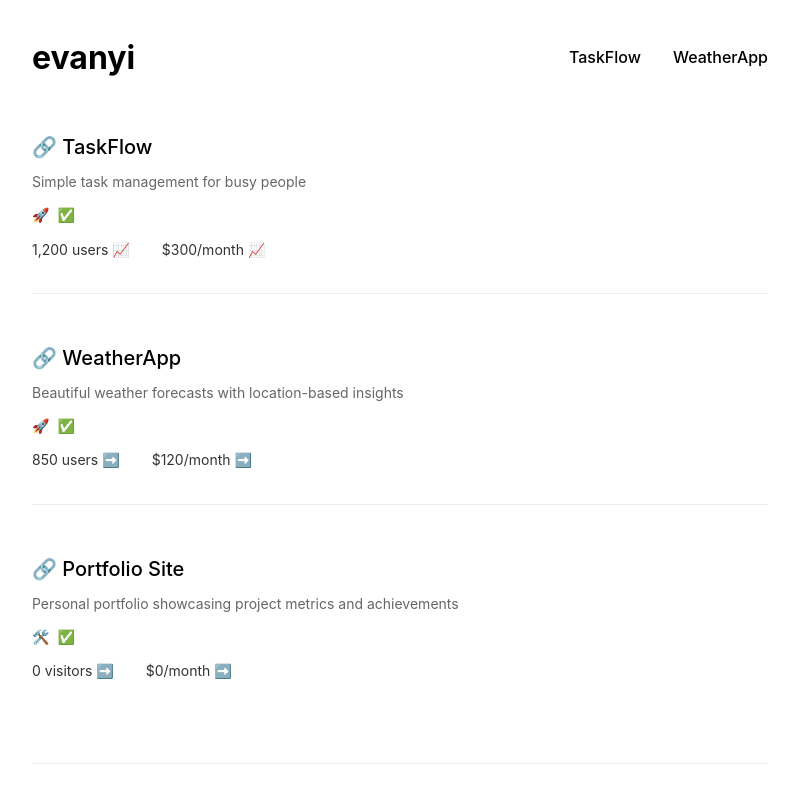
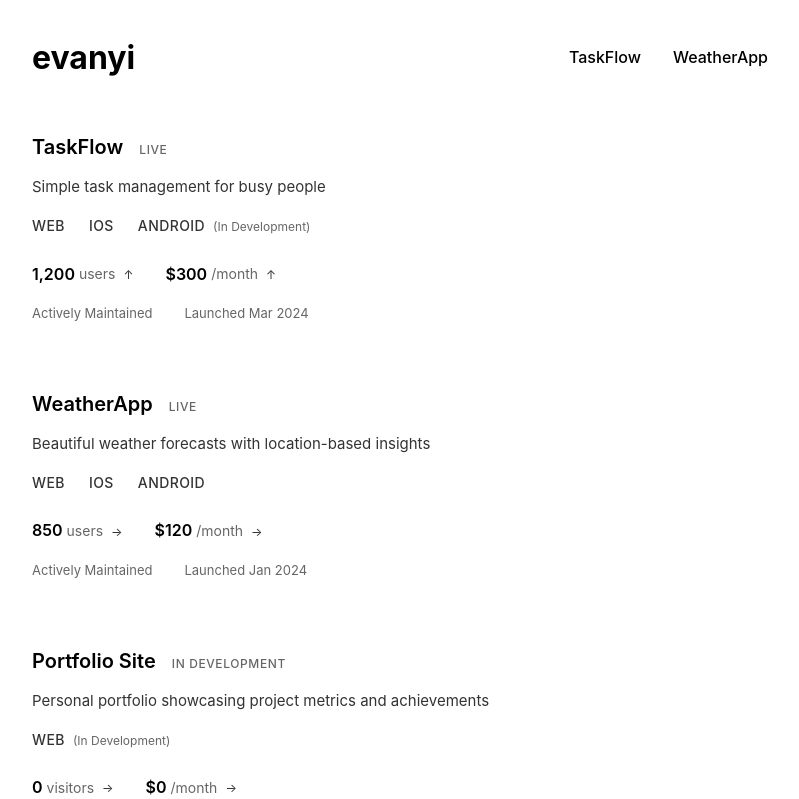
Before and after one commit to ideook/portfolio, a React (Vite) app: page / in a window 1280 px wide. Shown: the top 799 px of the page, without its empty margins (240-1039 px from the left). Built offline with nearby package versions, Linux system fonts and the light colour scheme.

Commit message:
Enhance ProjectItem component with improved status and management labels, update project data structure to include platforms, and add new git commands to settings.local.json.

```diff
--- a/src/components/ProjectItem.jsx
+++ b/src/components/ProjectItem.jsx
@@ -1,49 +1,101 @@
 import styles from '../styles/components/ProjectItem.module.css'
 
-const STATUS_ICONS = {
-  'launched': '🚀',
-  'development': '🛠️',
-  'paused': '⏸️',
-  'discontinued': '🔚'
+const STATUS_LABELS = {
+  'launched': 'Live',
+  'development': 'In Development',
+  'paused': 'Paused',
+  'discontinued': 'Discontinued'
 }
 
-const MANAGEMENT_ICONS = {
-  'active': '✅',
-  'maintenance': '⚠️',
-  'discontinued': '❌'
+const MANAGEMENT_LABELS = {
+  'active': 'Actively Maintained',
+  'maintenance': 'Maintenance Mode',
+  'discontinued': 'No Longer Maintained'
 }
 
-const TREND_ICONS = {
-  'up': '📈',
-  'down': '📉',
-  'stable': '➡️'
+const TREND_LABELS = {
+  'up': '↑',
+  'down': '↓',
+  'stable': '→'
 }
 
 function ProjectItem({ project }) {
-  const statusIcon = STATUS_ICONS[project.status] || '🔗'
-  const managementIcon = MANAGEMENT_ICONS[project.management] || '✅'
-  const userTrendIcon = TREND_ICONS[project.users.trend] || '➡️'
-  const revenueTrendIcon = TREND_ICONS[project.revenue.trend] || '➡️'
+  const managementLabel = MANAGEMENT_LABELS[project.management] || 'Active'
+  const userTrend = TREND_LABELS[project.users.trend] || ''
+  const revenueTrend = TREND_LABELS[project.revenue.trend] || ''
+
+  // Get overall project status based on platform statuses
+  const getOverallStatus = () => {
+    if (!project.platforms) return 'development'
+    const statuses = Object.values(project.platforms).map(p => p.status)
+    if (statuses.includes('launched')) return 'launched'
+    if (statuses.includes('development')) return 'development'
+    return 'paused'
+  }
+
+  const overallStatus = getOverallStatus()
+  const statusLabel = STATUS_LABELS[overallStatus] || 'Unknown'
 
   return (
     <article className={styles.projectItem}>
-      <h2 className={styles.projectName}>
-        <a href={project.url} target="_blank" rel="noopener noreferrer">
-          🔗 {project.name}
-        </a>
-      </h2>
+      <div className={styles.projectHeader}>
+        <h2 className={styles.projectName}>
+          {project.name}
+        </h2>
+        <span className={styles.projectStatus}>
+          {statusLabel}
+        </span>
+      </div>
+
       <p className={styles.projectDescription}>{project.description}</p>
-      <div className={styles.projectStatus}>
-        <span className={styles.statusIcon}>{statusIcon}</span>
-        <span className={styles.managementIcon}>{managementIcon}</span>
-      </div>
+
+      {project.platforms && (
+        <div className={styles.platformLinks}>
+          {Object.entries(project.platforms).map(([platform, data]) => (
+            <a
+              key={platform}
+              href={data.url}
+              target="_blank"
+              rel="noopener noreferrer"
+              className={styles.platformLink}
+            >
+              <span className={styles.platformName}>{platform}</span>
+              {data.status !== 'launched' && (
+                <span className={styles.platformStatus}>({STATUS_LABELS[data.status]})</span>
+              )}
+            </a>
+          ))}
+        </div>
+      )}
+
       <div className={styles.projectMetrics}>
         <div className={styles.metric}>
-          {project.users.count.toLocaleString()} {project.users.unit} {userTrendIcon}
+          <span className={styles.metricValue}>
+            {project.users.count.toLocaleString()}
+          </span>
+          <span className={styles.metricLabel}>
+            {project.users.unit}
+          </span>
+          {userTrend && <span className={styles.metricTrend}>{userTrend}</span>}
         </div>
         <div className={styles.metric}>
-          {project.revenue.monthly}/month {revenueTrendIcon}
+          <span className={styles.metricValue}>
+            {project.revenue.monthly}
+          </span>
+          <span className={styles.metricLabel}>
+            /month
+          </span>
+          {revenueTrend && <span className={styles.metricTrend}>{revenueTrend}</span>}
         </div>
+      </div>
+
+      <div className={styles.projectMeta}>
+        <span className={styles.metaItem}>{managementLabel}</span>
+        {project.launchDate && (
+          <span className={styles.metaItem}>
+            Launched {new Date(project.launchDate).toLocaleDateString('en-US', { month: 'short', year: 'numeric' })}
+          </span>
+        )}
       </div>
     </article>
   )
--- a/src/data/projects.json
+++ b/src/data/projects.json
@@ -24,9 +24,21 @@
     {
       "id": "taskflow-2025",
       "name": "TaskFlow",
-      "url": "https://taskflow.app",
       "description": "Simple task management for busy people",
-      "status": "launched",
+      "platforms": {
+        "web": {
+          "url": "https://taskflow.app",
+          "status": "launched"
+        },
+        "ios": {
+          "url": "https://apps.apple.com/app/taskflow/id123456789",
+          "status": "launched"
+        },
+        "android": {
+          "url": "https://play.google.com/store/apps/details?id=com.taskflow",
+          "status": "development"
+        }
+      },
       "management": "active",
       "users": {
         "count": 1200,
@@ -40,14 +52,26 @@
       },
       "launchDate": "2024-03-15",
       "featured": true,
-      "tags": ["productivity", "web-app"]
+      "tags": ["productivity", "web-app", "mobile-app"]
     },
     {
       "id": "weather-app-2024",
       "name": "WeatherApp",
-      "url": "https://weather.app",
       "description": "Beautiful weather forecasts with location-based insights",
-      "status": "launched",
+      "platforms": {
+        "web": {
+          "url": "https://weather.app",
+          "status": "launched"
+        },
+        "ios": {
+          "url": "https://apps.apple.com/app/weatherapp/id987654321",
+          "status": "launched"
+        },
+        "android": {
+          "url": "https://play.google.com/store/apps/details?id=com.weatherapp",
+          "status": "launched"
+        }
+      },
       "management": "active",
       "users": {
         "count": 850,
@@ -61,14 +85,18 @@
       },
       "launchDate": "2024-01-20",
       "featured": true,
-      "tags": ["weather", "mobile-app"]
+      "tags": ["weather", "mobile-app", "web-app"]
     },
     {
       "id": "portfolio-site",
       "name": "Portfolio Site",
-      "url": "https://evanyi.com",
       "description": "Personal portfolio showcasing project metrics and achievements",
-      "status": "development",
+      "platforms": {
+        "web": {
+          "url": "https://evanyi.com",
+          "status": "development"
+        }
+      },
       "management": "active",
       "users": {
         "count": 0,
--- a/src/styles/components/ProjectItem.module.css
+++ b/src/styles/components/ProjectItem.module.css
@@ -1,48 +1,110 @@
 .projectItem {
-  margin-bottom: 3rem;
-  padding-bottom: 2rem;
-  border-bottom: 1px solid var(--color-border);
+  margin-bottom: 4rem;
 }
 
 .projectItem:last-child {
-  border-bottom: none;
   margin-bottom: 0;
 }
 
-.projectName {
-  font-size: clamp(18px, 4vw, 20px);
-  font-weight: 500;
-  margin-bottom: 0.5rem;
+.projectHeader {
+  display: flex;
+  align-items: baseline;
+  gap: 1rem;
+  margin-bottom: 0.75rem;
 }
 
-.projectName a {
+.projectName {
+  font-size: 20px;
+  font-weight: 600;
+  margin: 0;
   color: var(--color-primary);
-  text-decoration: none;
-  transition: color 0.2s ease;
 }
 
-.projectName a:hover {
-  color: var(--color-accent);
-  text-decoration: underline;
+.projectStatus {
+  font-size: 12px;
+  font-weight: 500;
+  color: var(--color-tertiary);
+  text-transform: uppercase;
+  letter-spacing: 0.05em;
 }
 
 .projectDescription {
+  font-size: 15px;
+  color: var(--color-secondary);
+  margin-bottom: 1rem;
+  line-height: 1.6;
+}
+
+.platformLinks {
+  display: flex;
+  gap: 1.5rem;
+  margin-bottom: 1.5rem;
+  flex-wrap: wrap;
+}
+
+.platformLink {
+  text-decoration: none;
+  color: var(--color-secondary);
+  font-size: 14px;
+  transition: color 0.2s ease;
+  display: inline-flex;
+  align-items: baseline;
+  gap: 0.5rem;
+}
+
+.platformLink:hover {
+  color: var(--color-accent);
+}
+
+.platformName {
+  text-transform: uppercase;
+  letter-spacing: 0.03em;
+  font-weight: 500;
+}
+
+.platformStatus {
+  font-size: 12px;
+  color: var(--color-tertiary);
+}
+
+.projectMetrics {
+  display: flex;
+  gap: 2.5rem;
+  margin-bottom: 1rem;
+}
+
+.metric {
+  display: flex;
+  align-items: baseline;
+  gap: 0.25rem;
+}
+
+.metricValue {
+  font-size: 16px;
+  font-weight: 600;
+  color: var(--color-primary);
+}
+
+.metricLabel {
   font-size: 14px;
   color: var(--color-tertiary);
-  margin-bottom: 0.75rem;
-  line-height: 1.5;
 }
 
-.projectStatus {
-  display: flex;
-  gap: 0.5rem;
-  margin-bottom: 0.75rem;
-  align-items: center;
+.metricTrend {
+  font-size: 12px;
+  color: var(--color-secondary);
+  margin-left: 0.25rem;
 }
 
-.statusIcon,
-.managementIcon {
-  font-size: 14px;
+.projectMeta {
+  display: flex;
+  gap: 2rem;
+  flex-wrap: wrap;
+}
+
+.metaItem {
+  font-size: 13px;
+  color: var(--color-tertiary);
 }
 
 .projectMetrics {
```
Also changed, not shown: .claude/settings.local.json.
